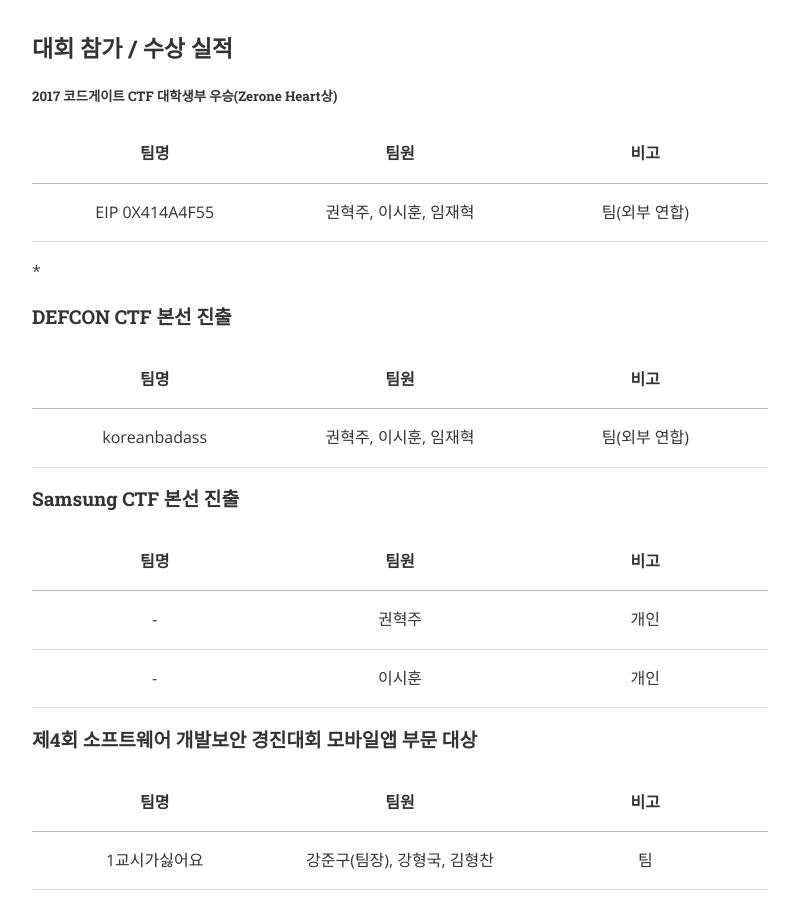
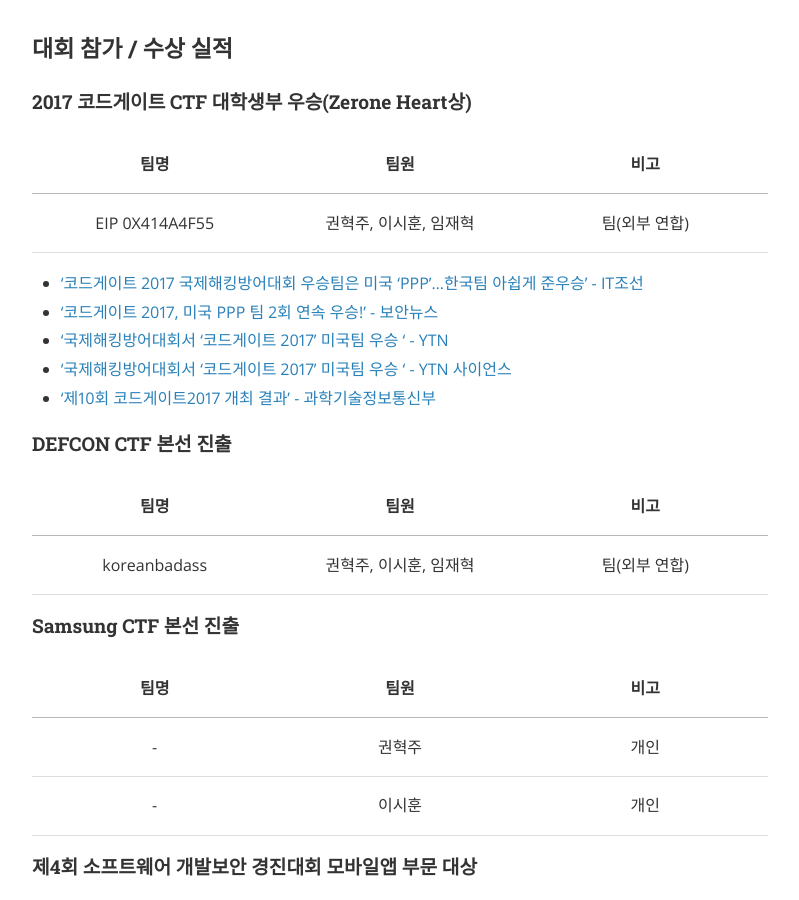
Before and after one commit to ajou-whois/ajou-whois.github.io, a Jekyll site: the page built from achievement.md, in a window 1280 px wide and 900 px high, scrolled down 783 px. Shown: the whole window, without its empty margins (240-1039 px from the left). Built offline with Jekyll 4.4.1, drawn with Linux system fonts in a browser that asks for light colours; nearby versions of some CDN libraries.

Commit message:
Update Achievement

```diff
--- a/achievement.md
+++ b/achievement.md
@@ -27,13 +27,19 @@ WhoIs와 WhoIs 회원들의 모든 활동 실적입니다.
 
 ### 대회 참가 / 수상 실적
 
-##### 2017 코드게이트 CTF 대학생부 우승(Zerone Heart상)
+#### 2017 코드게이트 CTF 대학생부 우승(Zerone Heart상)
 
 | 팀명 | 팀원 | 비고 |
 |:-:|:-:|:-:|
 | EIP 0X414A4F55 | 권혁주, 이시훈, 임재혁 | 팀(외부 연합) |
 
-*
+* ['코드게이트 2017 국제해킹방어대회 우승팀은 미국 'PPP'…한국팀 아쉽게 준우승' - IT조선](http://it.chosun.com/news/article.html?no=2833335)
+* ['코드게이트 2017, 미국 PPP 팀 2회 연속 우승!' - 보안뉴스](http://www.boannews.com/media/view.asp?idx=54242)
+* ['국제해킹방어대회서 '코드게이트 2017' 미국팀 우승
+' - YTN](http://www.ytn.co.kr/_ln/0102_201704121846306106)
+* ['국제해킹방어대회서 '코드게이트 2017' 미국팀 우승
+' - YTN 사이언스](http://science.ytn.co.kr/program/program_view.php?s_mcd=0082&key=201704131554153846)
+* ['제10회 코드게이트2017 개최 결과' - 과학기술정보통신부](http://www.msit.go.kr/web/msipContents/contentsView.do?cateId=mssw315&artId=1337902)
 
 #### DEFCON CTF 본선 진출
 
```
